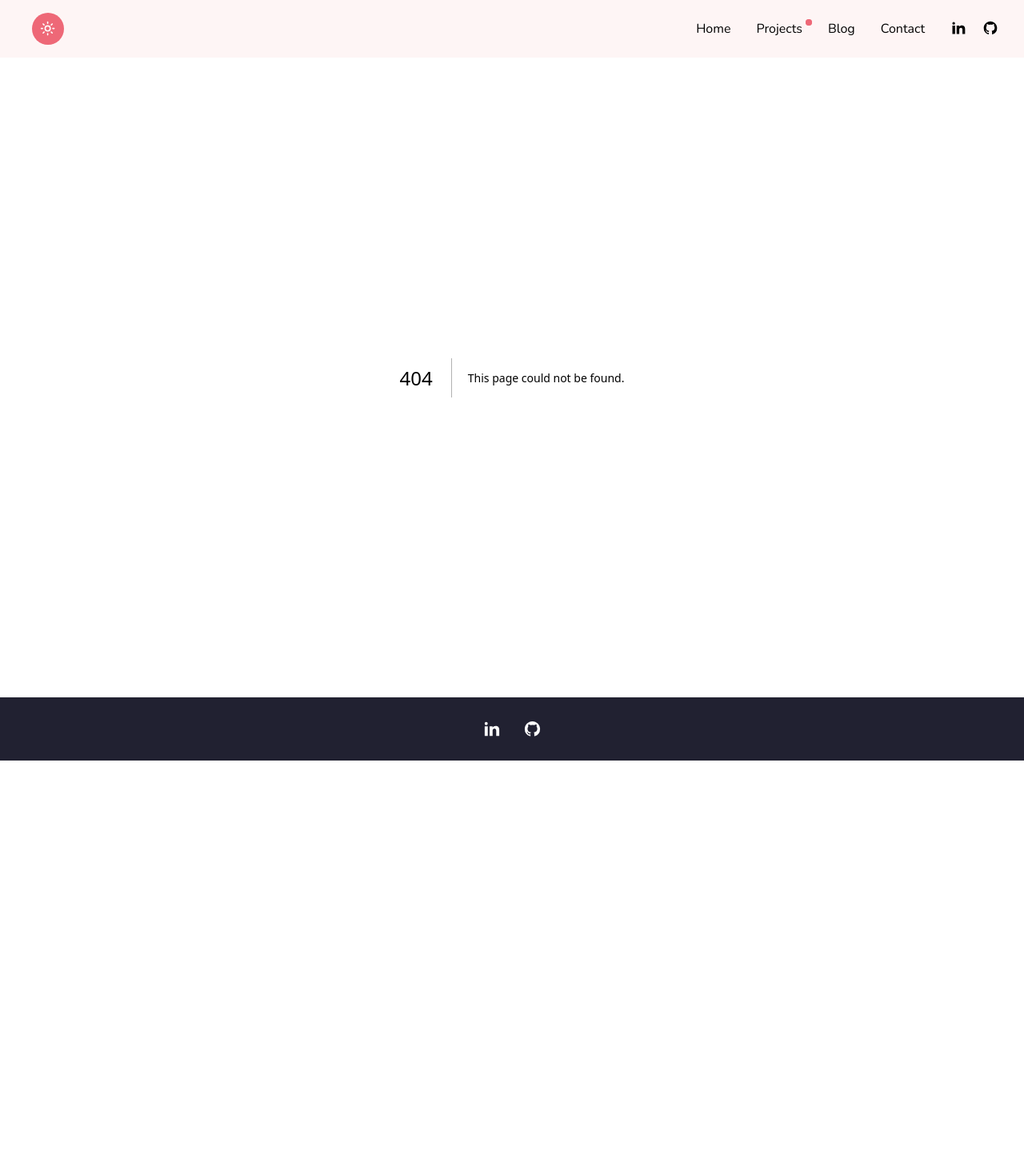
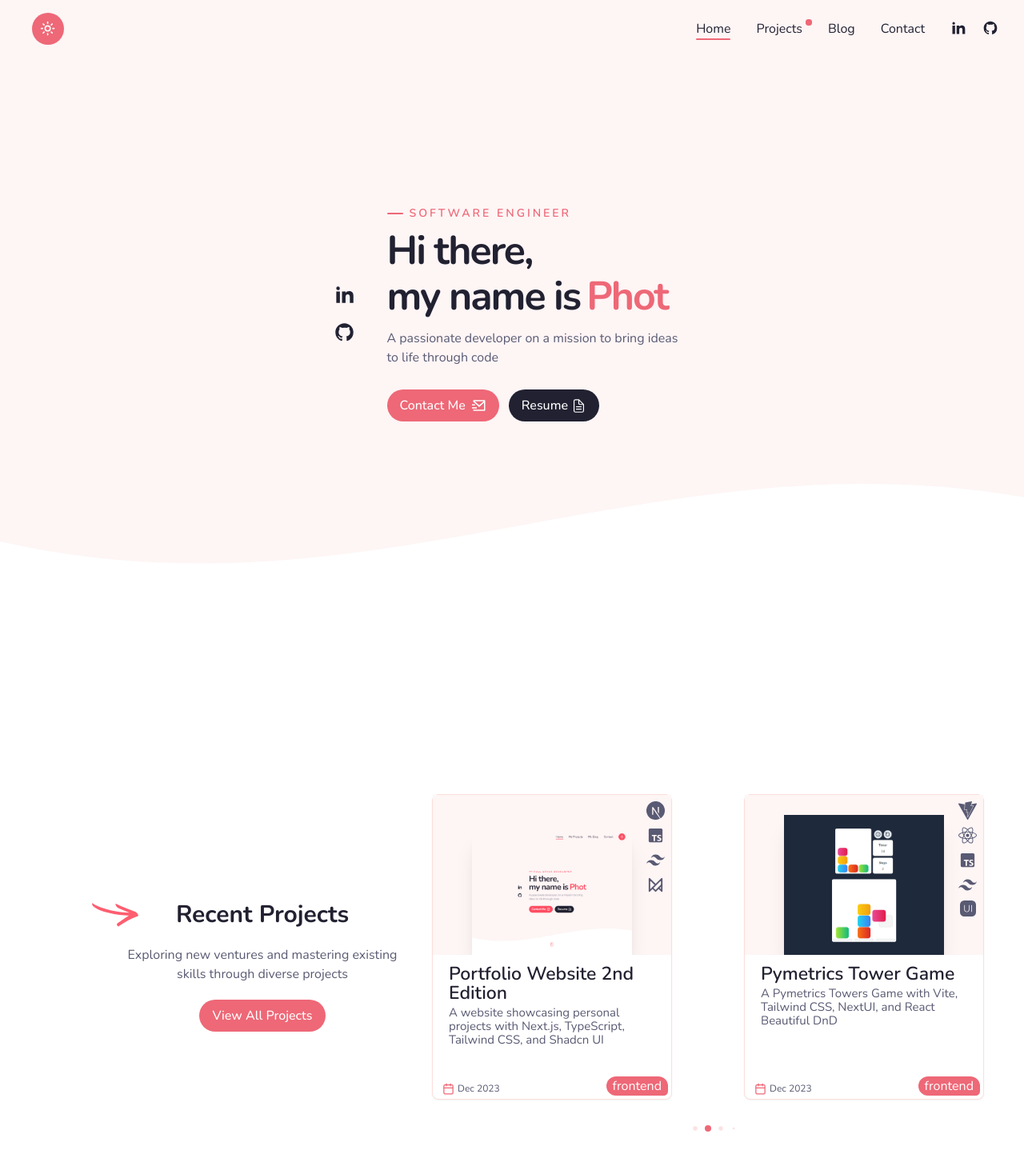
Before and after one commit to photkosee/next-portfolio, a Next.js app: page /home in a window 1280 px wide. Before the commit this address had no page. Shown: the top 1448 px of the page at 80% size. Before the commit the page ends 951 px from the top, so only its background shows below. Built offline with nearby package versions, Linux system fonts and the light colour scheme.

Commit message:
add: home route (same as the root)

```diff
--- /dev/null
+++ b/app/home/page.tsx
@@ -0,0 +1,15 @@
+import HeroSection from "@/components/sections/HeroSection";
+import ProjectSection from "@/components/sections/ProjectSection";
+import AboutSection from "@/components/sections/AboutSection";
+import ContactSection from "@/components/sections/ContactSection";
+
+export default function Home() {
+  return (
+    <main>
+      <HeroSection />
+      <ProjectSection />
+      <AboutSection />
+      <ContactSection />
+    </main>
+  );
+};
--- a/components/header/Nav.tsx
+++ b/components/header/Nav.tsx
@@ -8,7 +8,7 @@ import { motion } from "framer-motion";
 
 const links = [
   {
-    path: "/",
+    path: "/home",
     name: "home",
   },
   {
@@ -73,7 +73,7 @@ const Nav = ({
               !checkPing(link.path) && "hidden"
             } absolute -right-3 inline-flex rounded-full h-2 w-2 bg-primary`}
           />
-          {link.path === path && (
+          {(link.path === path || (link.path === "/home" && path === "/")) && (
             <motion.span
               className={`${underlineStyles}`}
               initial={{
```
